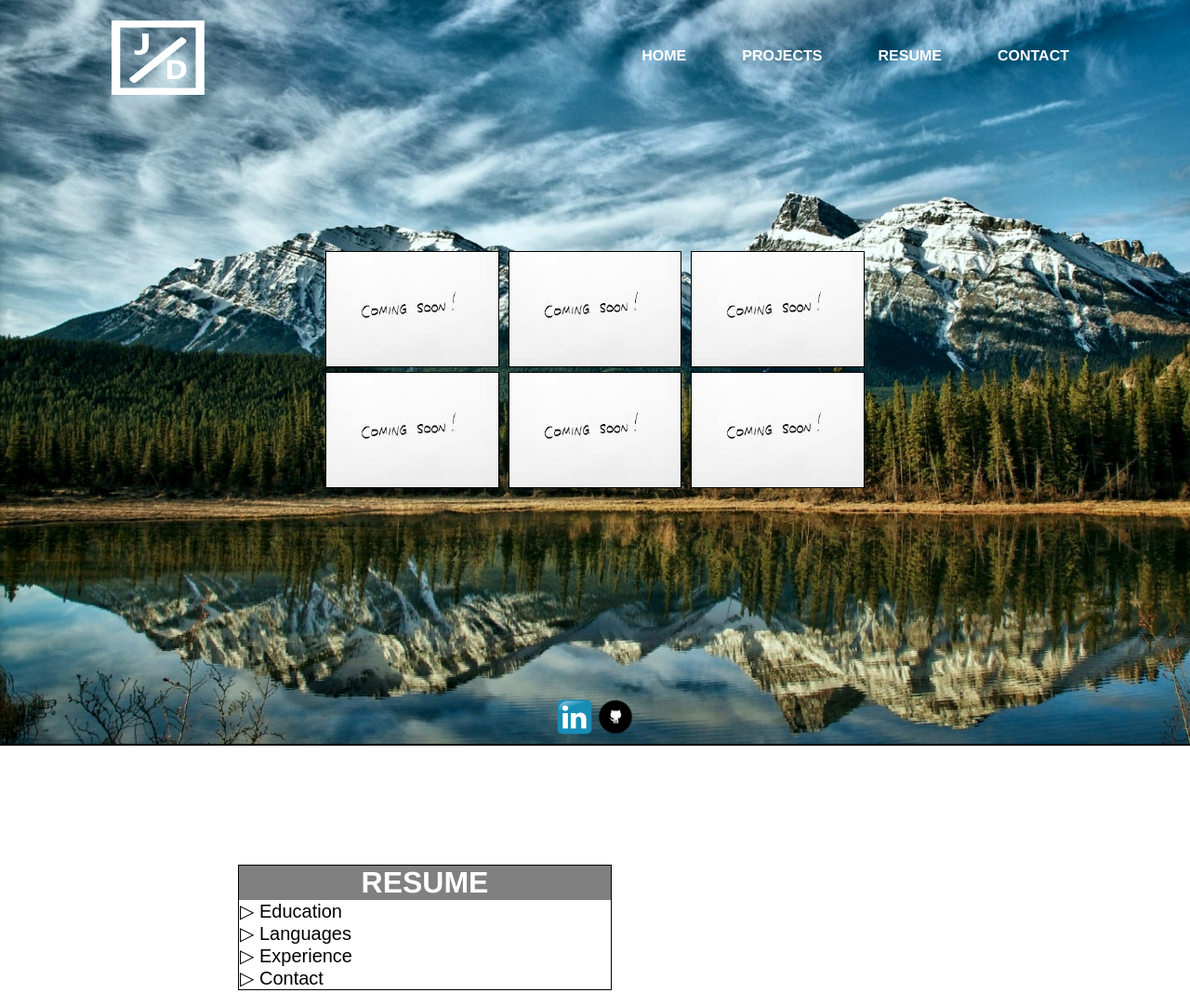
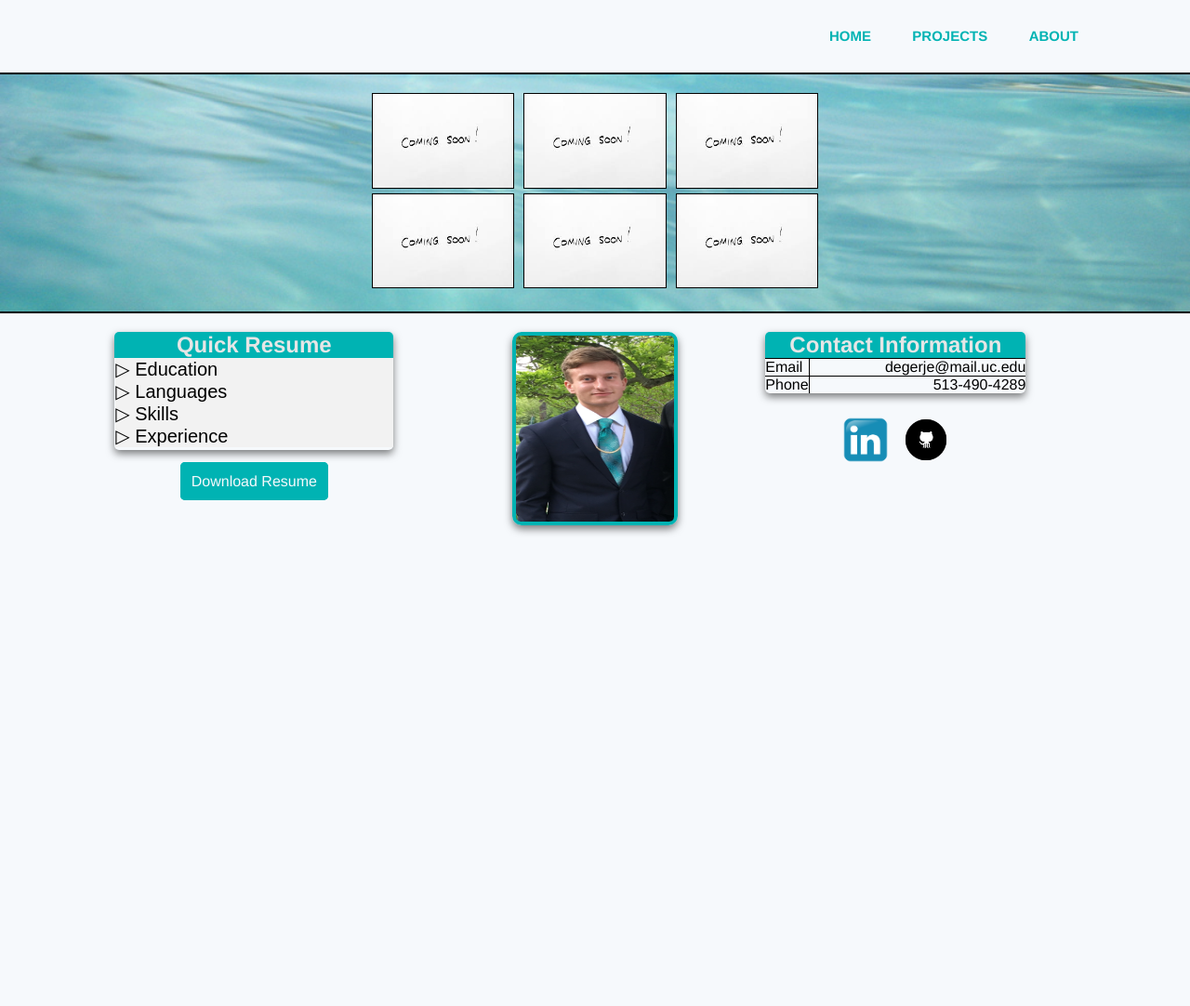
Before and after one commit to joedeger/joedeger.github.io, a plain HTML site: page index.html in a window 1280 px wide. Shown: the whole page at 93% size. After the commit the page ends 800 px from the top, so only its background shows below. Drawn offline with Linux system fonts and the light colour scheme.

Commit message:
Big Changes
Redesigned website, still not mobile friendly but that is the next task

```diff
--- a/css/styles.css
+++ b/css/styles.css
@@ -4,49 +4,40 @@
 }
 
 body{
-	font-family: Helvetica
+	font-family: Helvetica;
+	background-color: #f6f9fc;
 }
 
 nav{
-	position: fixed;
-	top: 0;
-	left: 0;
+	text-align: right;
 	width: 100%;
-	padding: 0 100px;
+	padding: 30px 100px;
 	box-sizing: border-box;
 }
 
-.logo{
-	padding: 22px 20px;
-	float: left;
-}
-
-nav ul{
-	list-style: none;
-	float: right;
-	display: flex;
-}
-
-nav ul li a{
-	line-height: 120px;
-	color: white;
+nav a{
+	color: #00b3b3;
 	font-weight: bold;
-	font-size: 100%;
-	padding: 12px 30px;
+	font-size: 15px;
+	padding: 12px 20px;
 	text-decoration: none;
 	text-transform: uppercase;
+	transition: color .3s;
 }
 
 nav a:hover{
-	color: lightgrey;
-	text-decoration: underline;
+	color: #006c6c;
 	text-underline-position: 2px;
 }
 
 .sec1{
-	height: 100vh;
-	background: url(../img/bg6.jpg);
+	padding: 15px 0;
+	background-image: url("../img/beach.jpg");
+	background-repeat: no-repeat;
 	background-size: cover;
+	background-position: center;
+	border-top: 2px solid black;
+	border-bottom: 2px solid black;
 }
 
 .container {
@@ -86,6 +77,7 @@ nav a:hover{
   left: 50%;
   transform: translate(-50%, -50%);
   text-align: center;
+  width: 100%;
 }
 
 .row {
@@ -98,41 +90,83 @@ nav a:hover{
 }
 
 .box{
-  position: absolute;
-  top: 50%;
-  left: 50%;
-  transform: translate(-50%, -50%);
-  display: block;
-  width: 600px;
-  height: 270px;
+	margin: auto;
+ 	width: 500px;
+  	height: 225px;
 }
 
-.sec2{
-	height: 100vh;
-	border-top: 2px solid black;
+#wrapper{
+	padding: 20px 90px 15px 90px;
 }
 
-.wrapper{
-	margin: 10% 20%;
+#flexbox{
+	display: flex;
+	justify-content: space-between;
+	align-items: flex-start;
 }
 
-.resume{
-	border: 1px solid black;
-	width: 400px;
+.flex{
+	flex: 1;
+	display: flex;
+	justify-content: center;
 }
 
-.resume h1{
+.flex:first-child{
+	margin-right: auto;
+}
+
+.flex:last-child{
+	margin-left: auto;
+	justify-content: flex-start;
+}
+
+.flex div {
 	text-align: center;
-	text-transform: uppercase;
-	color: white;
-	background-color: grey;
+}
+
+#resume a{
+	text-decoration: none;
+	color: #f6f9fc;
+	background-color: #00b3b3;
+	padding: 10px;
+	border: 2px solid #00b3b3;
+	border-radius: 5px;
+	transition: .3s;
+}
+
+#resume a:hover{
+	background-color: #f6f9fc;
+	color: #00b3b3;
+}
+
+#quickResume{
+	border-radius: 5px;
+	width: 300px;
+	padding-bottom: 3px;
+	overflow: hidden;
+	box-shadow: 0 4px 8px 0 rgba(0,0,0,0.5);
+	transition: box-shadow .3s;
+	margin-bottom: 25px;
+}
+
+#quickResume:hover{
+	box-shadow: 0 6px 16px 0 rgba(0,0,0,0.5);
+}
+
+#quickResume h2{
+	color: #e6e6e6;
+	background-color: #00b3b3;
+	text-align: center;
 }
 
 .info button{
+	width: 100%;
+	text-align: left;
 	margin-left: 1px;
-	background-color: white;
+	background-color: #f2f2f2;
 	border: none;
 	font-size: 20px;
+	outline: none;
 }
 
 .collapsible{
@@ -140,27 +174,79 @@ nav a:hover{
 }
 
 .content{
-	margin-left: 25px;
+	background-color: #f2f2f2;
 	max-height: 0;
 	overflow: hidden;
+	transition: .2s;
 }
 
-.content p{
-	margin: 3px 0;
+.content ul{
+	padding-left: 40px;
+	text-align: left;
 }
 
-div.links{
-	text-align: center;
-	position: fixed;
- 	bottom: 5px;
-  	left: 0;
-  	right: 0;
-  	margin: auto;
+#picture{
+	width: 170px;
+	height: 200px;
+	border: 4px solid #00b3b3;
+	border-radius: 10px;
+	box-shadow: 0 4px 8px 0 rgba(0,0,0,0.5);
+	transition: box-shadow .3s;
 }
 
-@media screen and (min-width: 1800px){
-	.box{
-		width: 800px;
-		height: 360px;
-	}
+#picture:hover{
+	box-shadow: 0 6px 16px 0 rgba(0,0,0,0.5);
 }
+
+#picture img{
+	border-radius: 5px;
+	width: 170px;
+	height: 200px;
+}
+
+#contact{
+	width: 280px;
+	border-radius: 5px;
+	overflow: hidden;
+	box-shadow: 0 4px 8px 0 rgba(0,0,0,0.5);
+	transition: box-shadow .3s;
+	margin-bottom: 25px;
+}
+
+#contact:hover{
+	box-shadow: 0 6px 16px 0 rgba(0,0,0,0.5);
+}
+
+#contact h2{
+	color: #e6e6e6;
+	background-color: #00b3b3;
+	text-align: center;
+	border-bottom: 1px solid black;
+}
+
+#contactLabel p{
+	border-right: 1px solid black;
+}
+
+#contactLabel p:last-child{
+	border-top: 1px solid black;
+}
+
+#contactLabel{
+	float: left;
+	text-align: left;
+}
+
+#contactInfo{
+	position: relative;
+	right: 0;
+	text-align: right;
+}
+
+#contactInfo p:last-child{
+	border-top: 1px solid black;
+}
+
+#links a{
+	margin: 0 5px;
+}
--- a/index.html
+++ b/index.html
@@ -11,15 +11,12 @@
 </head>
 <body>
 	<nav>
-		<div class="logo">
-			<img src="img/logo4.png" width= "100px" height="80px">
+		<div id="logo">
+
 		</div>
-		<ul>
-			<li><a href="#">Home</a></li>
-			<li><a href="#">Projects</a></li>
-			<li><a href="#">Resume</a></li>
-			<li><a href="#">Contact</a></li>
-		</ul>
+		<a href="#">Home</a>
+		<a href="#">Projects</a>
+		<a href="#">About</a>
 	</nav>
 
 	<div class="sec1">
@@ -83,53 +80,102 @@
 		</div>
 	</div>
 
-	<div class="sec2">
-		<div class="wrapper">
-			<div class="resume">
-				<h1>
-					Resume
-				</h1>
+	<div id="wrapper">
+		<div id="flexbox">
+			<div class="flex">
+				<div id="resume">
+					<div id="quickResume">
+						<h2>Quick Resume</h2>
 						<div class="info">
 							<button class="collapsible">&#9655; Education</button>
 							<div class="content">
-						<p>
-							High School:
-						</p>
+								<ul>
+									<li>High School
+										<ul>
+											<li>Walnut Hills High School</li>
+											<li>Class of 2016</li>
+										</ul>
+									</li>
+									<li>College
+										<ul>
+											<li>University of Cincinnati</li>
+											<li>Computer Science</li>
+											<li>GPA: 3.17</li>
+											<li>Graduating 2021</li>
+										</ul>
+									</li>
+								</ul>
 							</div>
 						</div>
 						<div class="info">
 							<button class="collapsible">&#9655; Languages</button>
 							<div class="content">
-						<p>C++</p>
-						<p>Python</p>
-						<p>HTML5</p>
-						<p>CSS3</p>
-						<p>JavaScript</p>
+								<ul>
+									<li>MATLAB</li>
+									<li>C++</li>
+									<li>Python</li>
+									<li>HTML5</li>
+									<li>CSS3</li>
+									<li>JavaScript</li>
+								</ul>
+							</div>
+						</div>
+						<div class="info">
+							<button class="collapsible">&#9655; Skills</button>
+							<div class="content">
+								<ul>
+									<li>Object Oriented Proramming</li>
+									<li>Data Structures</li>
+									<li>Windows OS</li>
+								</ul>
 							</div>
 						</div>
 						<div class="info">
 							<button class="collapsible">&#9655; Experience</button>
 							<div class="content">
-
-					</div>
-				</div>
-				<div class="info">
-					<button class="collapsible">&#9655; Contact</button>
-					<div class="content">
-
+								<ul>
+									<li>Server
+										<ul>
+											<li>Handled up to $1000 in cash</li>
+											<li>Used communication skills with both customers and coworkers</li>
+											<li>Worked as a team to meet customers' needs</li>
+										</ul>
+									</li>
+								</ul>
 							</div>
 						</div>
 					</div>
-			<div class="quickfind"></div>
-			<div class="quickcontact"></div>
+					<a href="ResumeCS.pdf" download="joedegerResume">Download Resume</a>
 				</div>
 			</div>
-
-	<div class="links">
-		<a href="https://www.linkedin.com/in/joe-deger-4744b0128/" target="_blank"><img src="img/linkedlogo.png" width="40px"></a>
-		<a href="https://github.com/joedeger" target="_blank"><img src="img/gitlogo.png" width="40px"></a>
+			<div class="flex">
+				<div id="picture">
+					<img src="img/me.jpg">
 				</div>
-
+			</div>
+			<div class="flex">
+				<div>
+					<div id="contact">
+						<h2>Contact Information</h2>
+						<div id="infoBox">
+							<div id="contactLabel">
+								<p>Email</p>
+								<p>Phone</p>
+							</div>
+							<div id="contactInfo">
+								<p>degerje@mail.uc.edu</p>
+								<p>513-490-4289</p>
+							</div>
+						</div>
+					</div>
+					<div id="links">
+						<a href="https://www.linkedin.com/in/joe-deger-4744b0128/" target="_blank"><img src="img/linkedlogo.png" width="50px"></a>
+						<a href="https://github.com/joedeger" target="_blank"><img src="img/gitlogo.png" width="50px"></a>
+					</div>
+				</div>
+			</div>
+		</div>
+	</div>
 
 	<script type="text/javascript" src="./js/scripts.js"></script>
 </body>
```
Also changed, not shown: img/background.jpg (deleted), img/beach.jpg (added), img/bg2.jpg (deleted), img/bg6.jpg (deleted), img/comingsoon.png (deleted), img/me.jpg (added), 1 other file. Lines whose indentation alone changed are shown as unchanged.
